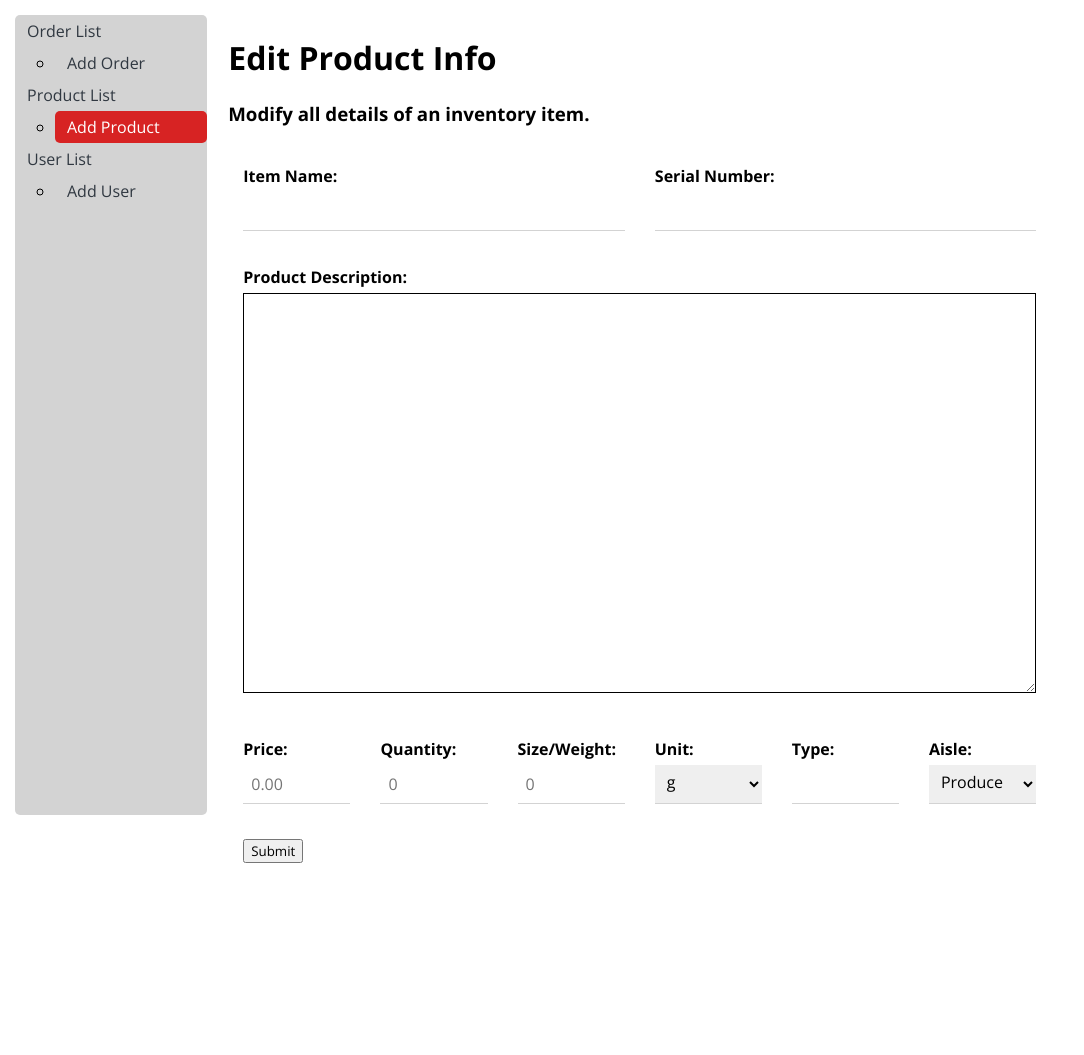
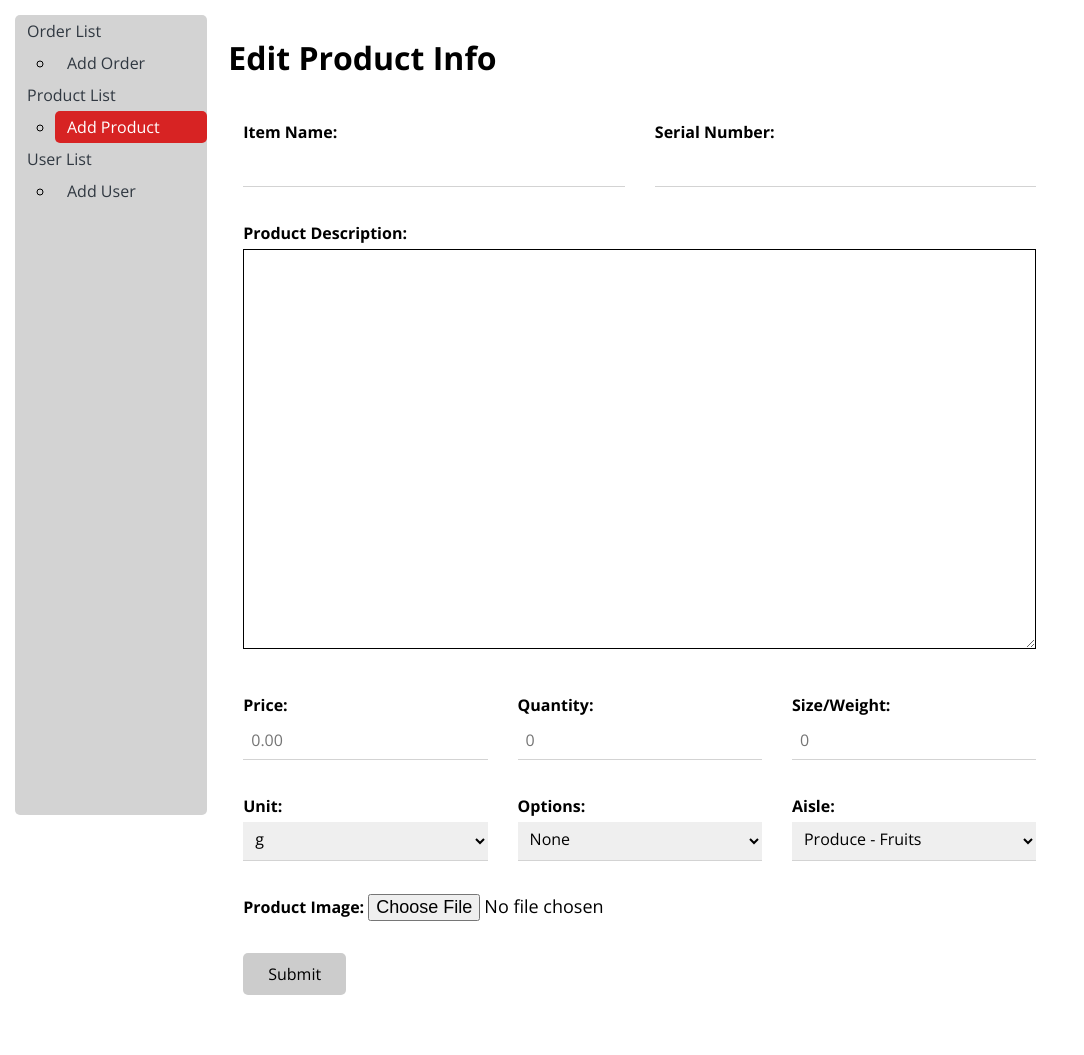
Before and after one commit to patel-krishna/MooMoo-Grocery-2, a PHP site: page /backstore/product-edit.php in a window 1280 px wide. Shown: the part 67-1122 px from the top of the page, without its empty margins (0-1084 px from the left). Before the commit the page ends 930 px from the top, so only its background shows below. Run offline with PHP 8.4, Linux system fonts and the light colour scheme.

Commit message:
some changes. Still working on add product

```diff
--- a/app/public/Login.php
+++ b/app/public/Login.php
@@ -94,7 +94,7 @@
 
 <body>
     <div class="header">
-        <a href="index.html"><img id="logo" src="images/moomoologo.png"></a>
+        <a href="index.php"><img id="logo" src="images/moomoologo.png"></a>
     </div>
     <div class="mainbody">
         <div class="card">
--- a/app/public/backstore/product-edit.php
+++ b/app/public/backstore/product-edit.php
@@ -1,4 +1,9 @@
-<?php require_once("../../resources/config.php"); ?>
+<?php require_once("../../resources/config.php");
+    // if(isset($_GET['id']) && isset($_GET['category'])) {
+    //     $product_aisle = htmlspecialchars($_GET["category"]);
+    //     $product_id =  htmlspecialchars($_GET["id"]);
+    // }
+?>
 
 <?php include(TEMPLATE_BACK . DS . "header.php"); ?>
 
@@ -7,16 +12,16 @@
 
 <div class="col-8">
     <h1>Edit Product Info</h1>
-    <h3>Modify all details of an inventory item.</h3>
-    <form class="properties" action="" method="post" enctype="text/plain">
+    <?php add_product(); ?>
+    <form class="properties" method="post" action="" enctype="multipart/form-data">
         <div class="">
             <div class="col-6">
                 <label for="item-name">Item Name:</label>
-                <input class="properties-input" type="text" id="item-name" name="item-name" value="" />
+                <input class="properties-input" type="text" id="item-name" name="item-name" value=""  />
             </div>
             <div class="col-6">
-                <label for="item-id">Serial Number:</label>
-                <input class="properties-input" type="text" id="item-id" name="item-id" value="" />
+                <label for="item-serial">Serial Number:</label>
+                <input class="properties-input" type="text" id="item-serial" name="item-serial" value="" />
             </div>
         </div>
         <div class="prop-row">
@@ -26,23 +31,23 @@
                                     width: 100%;
                                     height: 400px;
                                     border: solid 1px;
-                                " ;></textarea>
+                                " ;  ></textarea>
             </div>
         </div>
-        <div class="col-2">
+        <div class="col-4">
             <label for="price">Price:</label>
             <input class="properties-input" type="number" min="0" step="0.01" pattern="^\d*(\.\d{0,2})?$" id="price"
-                name="price" placeholder="0.00" />
+                name="price" placeholder="0.00"   />
         </div>
-        <div class="col-2">
+        <div class="col-4">
             <label for="quantity">Quantity: </label>
-            <input class="properties-input" type="number" min="0" id="quantity" name="quantity" placeholder="0" />
+            <input class="properties-input" type="number" min="0" id="quantity" name="quantity" placeholder="0"  />
         </div>
-        <div class="col-2">
+        <div class="col-4">
             <label for="size">Size/Weight: </label>
             <input class="properties-input" type="number" min="0" id="size" name="size" placeholder="0" />
         </div>
-        <div class="col-2">
+        <div class="col-4">
             <label for="unit">Unit: </label>
             <select id="unit" name="unit" class="properties-input">
                 <option value="g">g</option>
@@ -52,30 +57,43 @@
                 <option value="L">ea</option>
             </select>
         </div>
-        <div class="col-2">
-            <label for="type">Type: </label>
-            <input class="properties-input" type="text" id="type" name="type" value="" />
+        <div class="col-4">
+            <label for="options">Options: </label>
+            <select id="options" name="options" class="properties-input">
+                <option value="none">None</option>
+                <option value="flavour">Flavour</option>
+                <option value="cut">Cut</option>
+            </select>
         </div>
-        <div class="col-2">
+        <div class="col-4">
             <label for="aisle">Aisle: </label>
             <select id="aisle" name="aisle" class="properties-input">
-                <option value="Produce">Produce</option>
-                <option value="Bakery">Bakery</option>
-                <option value="Meat and Poultry">
-                    Meat and Poultry
-                </option>
-                <option value="Dairy and Eggs">
-                    Dairy and Eggs
-                </option>
-                <option value="Beverages">Beverages</option>
+                <option value="aisle_produce-Fruits">Produce - Fruits</option>
+                <option value="aisle_produce-Vegetables">Produce - Vegetables</option>
+                <option value="aisle_bakery-Bread">Bakery - Bread</option>
+                <option value="aisle_bakery-Pastries">Bakery - Pastries</option>
+                <option value="aisle_bakery-Desserts">Bakery - Desserts</option>
+                <option value="aisle_meat-Beef">Meat - Beef and Pork</option>
+                <option value="aisle_meat-Sausage">Meat - Sausages and Bacon</option>
+                <option value="aisle_meat-Chicken">Meat - Chicken</option>
+                <option value="aisle_dairy-Milk">Dairy - Milk Products</option>
+                <option value="aisle_dairy-Cheese">Dairy - Cheese Products</option>
+                <option value="aisle_dairy-Eggs">Dairy - Eggs</option>
+                <option value="aisle_beverages-Sparkling">Beverages - Sparkling Water</option>
+                <option value="aisle_beverages-Juice">Beverages - Juice</option>
+                <option value="aisle_beverages-Pop">Beverages - Soft Drinks</option>
             </select>
         </div>
         <div class="col-12">
-            <input class="save-button" type="submit" name="" value="Submit" />
+            <label for="product-image">Product Image: </label>
+            <input type="file" name="file" style="font-size:large;"/>
+        </div>
+        <div class="col-12">
+            <input class="save-button" type="submit" name="publish" value="Submit" />
         </div>
     </form>
 </div>
-<div class="col-2">
+<div class="col-3">
     <!-- Empty Column -->
 </div>
 </div>
--- a/app/public/backstore/product-list.php
+++ b/app/public/backstore/product-list.php
@@ -7,9 +7,9 @@
 
 <div class="col-10">
   <h1>Product List</h1>
-  <h3>Inventory</h3>
   <!-- Add product button -->
   <a class="add-product" href="product-edit.php">Add Product</a>
+  <!-- list of products -->
   <table class="backstore-list">
     <tr class="backstore-table-header-row">
       <th class="backstore-table-header">Serial Number</th>
--- a/app/public/css/styles-backstore.css
+++ b/app/public/css/styles-backstore.css
@@ -365,3 +365,18 @@ a.edit-action {
       display: table-cell;
   }
 }
+
+input[type=submit] {
+  padding:10px 25px;
+  background:#ccc;
+  border:0 none;
+  cursor:pointer;
+  -webkit-border-radius: 5px;
+  border-radius: 5px;
+  font-size: 1rem;
+}
+
+input[type=submit]:hover {
+  background-color: #1089FF;
+  color: white;
+}
--- a/app/public/js/product.js
+++ b/app/public/js/product.js
@@ -37,7 +37,7 @@ function moreDescription() {
       flavour.selectedIndex = sessionStorage.getItem(productName + "f");
     }
     if (sessionStorage.getItem(productName + "c")) {
-      cutSelectedIndex = sessionStorage.getItem(productName + "c");
+      cut.selectedIndex = sessionStorage.getItem(productName + "c");
     }
     calculateSubtotal();
   }
--- a/app/resources/config.php
+++ b/app/resources/config.php
@@ -10,6 +10,8 @@ defined("TEMPLATE_FRONT") ? null : define("TEMPLATE_FRONT", __DIR__ . DS . "temp
 
 defined("TEMPLATE_BACK") ? null : define("TEMPLATE_BACK", __DIR__ . DS . "templates/back");
 
+defined("UPLOADS") ? null : define("UPLOADS", __DIR__ . DS . "uploads");
+
 defined("XML_DB") ? null : define("XML_DB", __DIR__ . DS . "data");
 
 require_once("functions.php");
--- a/app/resources/functions.php
+++ b/app/resources/functions.php
@@ -147,5 +147,46 @@ function deleteProductXml($product_aisle, $product_id) {
     $xml->save(XML_DB . DS . "products.xml");
 }
 
+// ----- add/edit products
+
+function add_product() {
+    if (isset($_POST['publish'])) {
+        $name = $serial = $description = $price = $quantity = $size = $unit = $option = $aisle = "";
+        $name = sanitize_input($_POST["item-name"]);
+        $serial = sanitize_input($_POST["item-serial"]);
+        $description = sanitize_input($_POST["description"]);
+        $price = sanitize_input($_POST["price"]);
+        $quantity = sanitize_input($_POST["quantity"]);
+        $size = sanitize_input($_POST["size"]);
+        $unit = sanitize_input($_POST["unit"]);
+        $option = sanitize_input($_POST["options"]);
+        $aisle = explode("-",sanitize_input($_POST["aisle"]));
+        $image = htmlspecialchars($_FILES['file']['name']);
+        $temp_image = htmlspecialchars($_FILES['file']['tmp_name']);
+        $aisle_name = $aisle[0];
+        $aisle_category = $aisle[1];
+
+        move_uploaded_file($temp_image, UPLOADS . DS . $image);
+
+        $xml = new DOMDOcument;
+        $xml->load(XML_DB . DS . "products.xml");
+        $xpath = new DOMXpath($xml);
+        $root = NULL;
+        foreach($xpath->query('//' . $aisle_name . '/aisle_section[@label="' . $aisle_category . '"]') as $node) {
+            // TODO: finish this function
+            $root = $node->createElement();
+        }
+        // $xml->save(XML_DB . DS . "products.xml");
+
+
+    }
+}
+
+function sanitize_input($data) {
+    $data = trim($data);
+    $data = stripslashes($data);
+    $data = htmlspecialchars($data);
+    return $data;
+}
 
 ?>
```
Also changed, not shown: app/resources/data/products.xml (+52 -52 lines).
